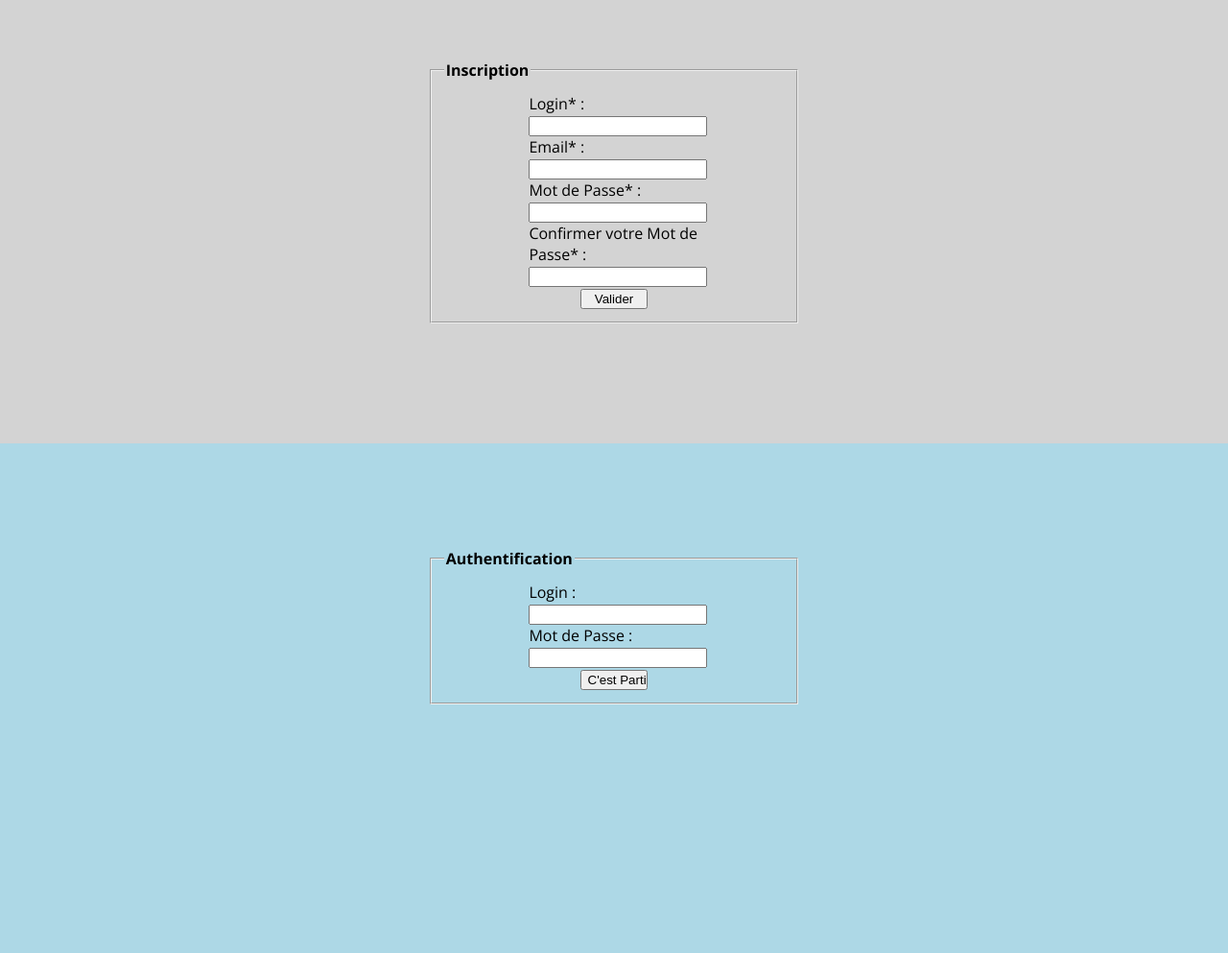
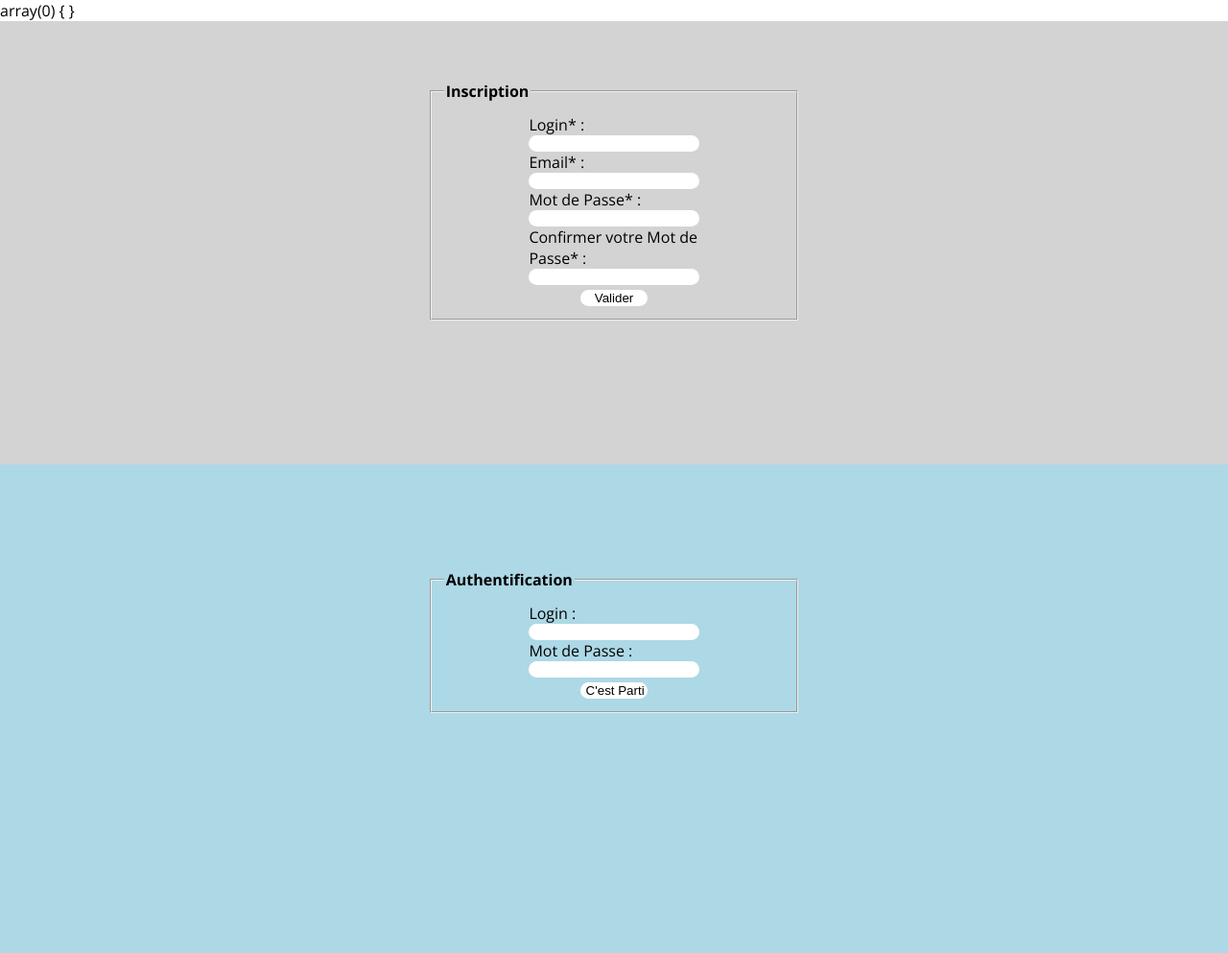
Before and after one commit to ArkoRoom/Session-PHP, a PHP site: page / in a window 1280 px wide. Shown: the whole page at 96% size. Before the commit the page ends 734 px from the top, so only its background shows below. Run offline with PHP 8.4, Linux system fonts and the light colour scheme; a stand-in replaces the project's code that opens the database connection; some libraries are stand-ins or nearby versions.

Commit message:
Update CSS form

```diff
--- a/css/style.css
+++ b/css/style.css
@@ -34,6 +34,9 @@ a{
 }
 .contentForm input{
   width: 100%;
+  border: none;
+  border-radius: 20px;
+  text-align: center;
 }
 .contentFormButton{
   width: 100%;
@@ -41,6 +44,18 @@ a{
 .contentFormButton input{
   width: 20%;
   margin-left: 40%;
+  border: none;
+  border-radius: 20px;
+  margin-top: 5px;
+  background-color: white;
+}
+.contentFormButton input:hover{
+  width: 20%;
+  margin-left: 40%;
+  border: none;
+  border-radius: 20px;
+  margin-top: 5px;
+  background-color: lightgrey;
 }
 #backgroundAuth{
   width: 100%;
@@ -57,6 +72,9 @@ a{
 }
 .content input{
   width: 100%;
+  border: none;
+  border-radius: 20px;
+  text-align: center;
 }
 .contentSubmitAut{
   width: 100%;
@@ -64,4 +82,16 @@ a{
 .contentSubmitAut input{
   width: 20%;
   margin-left: 40%;
+  border: none;
+  border-radius: 20px;
+  margin-top: 5px;
+  background-color: white;
 }
+.contentSubmitAut input:hover{
+  width: 20%;
+  margin-left: 40%;
+  border: none;
+  border-radius: 20px;
+  margin-top: 5px;
+  background-color: lightblue;
+}
--- a/index.php
+++ b/index.php
@@ -1,5 +1,9 @@
 <?php
   require 'config.php';
+  // Ne marche pas
+  var_dump($_COOKIE);
+
+  setcookie('cookie', 'test', time()+60*60*24*365, '/juillet2016/AUTHEN', 'localhost', FALSE, TRUE);
 ?>
 
 <!DOCTYPE html>
```
